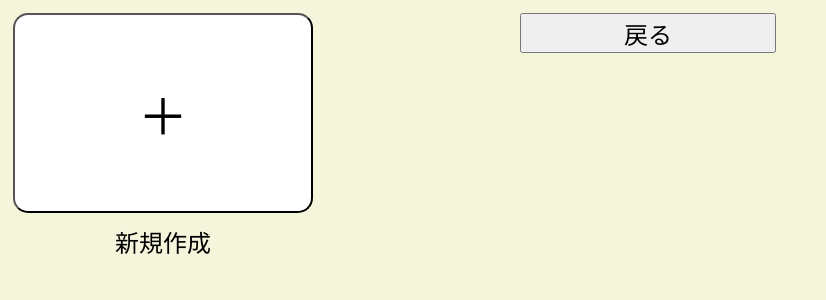
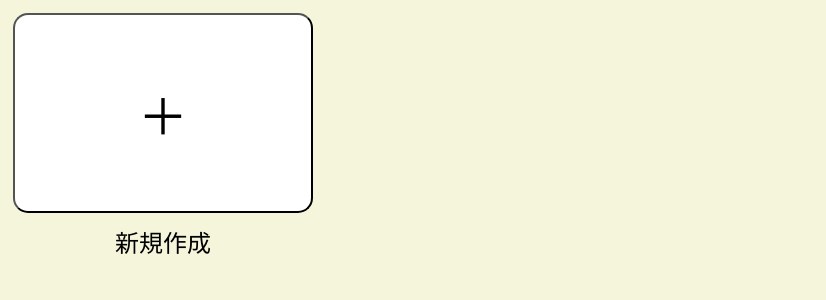
Before and after one commit to i078ff/hand_draw, a Flask app: page /home/1 in a window 1280 px wide. Shown: the top 300 px of the page, without its empty margins (0-826 px from the left). Run offline with Flask 2, Linux system fonts and the light colour scheme; data that the repository does not hold is empty; some libraries are stand-ins or nearby versions.

Commit message:
fix homeの戻るボタンを削除

```diff
--- a/app/templates/home.html
+++ b/app/templates/home.html
@@ -38,7 +38,6 @@
 
         </div>
         {% endfor %}
-        <input type="submit" value="戻る" />
         <script src="../static/script/script.js" type="module"></script>
 
 </body>
```
